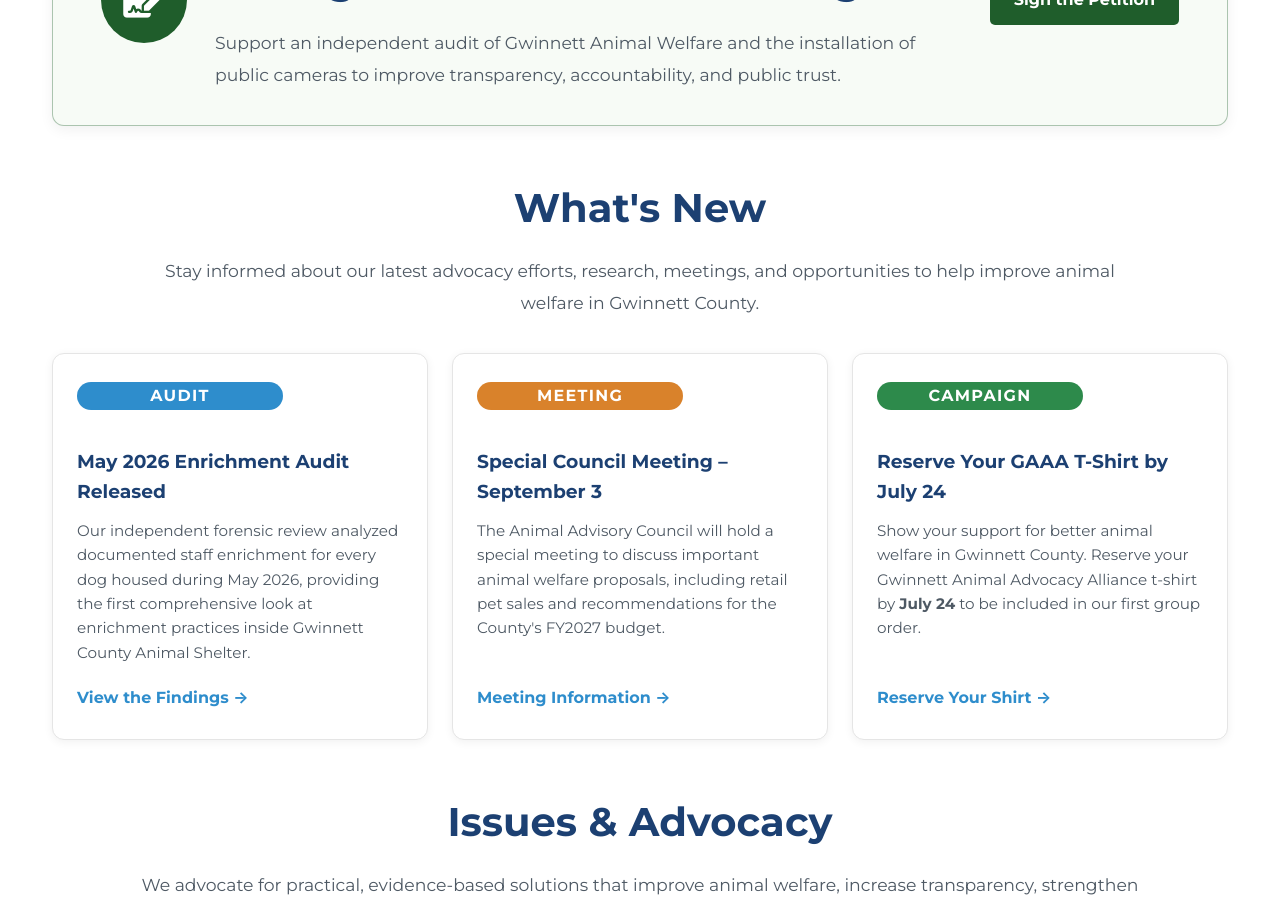
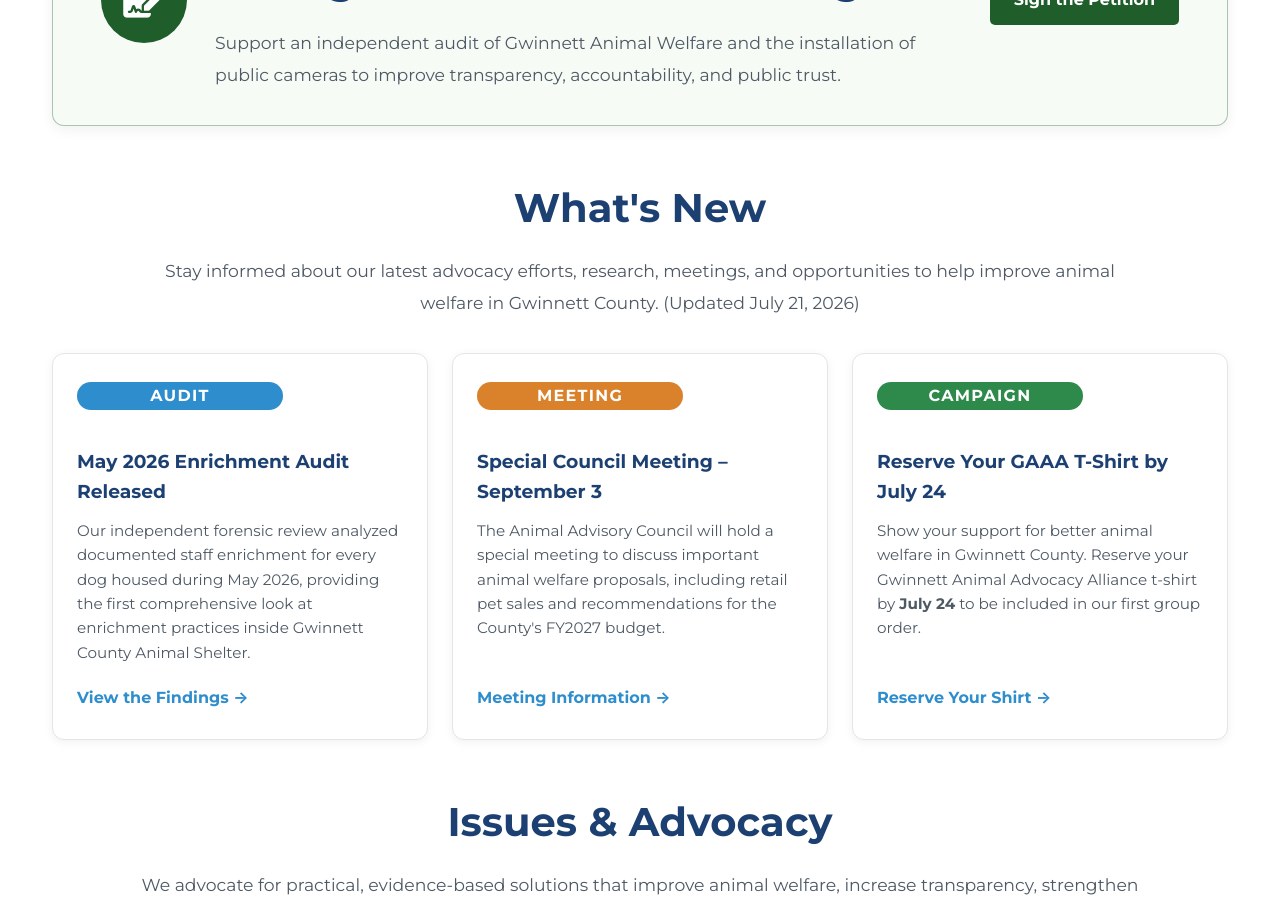
Before and after one commit to whitleybacon/gwinnett-animal-advocacy-alliance, a Jekyll site: the page built from index.html, in a window 1280 px wide and 900 px high, scrolled down 909 px. Built offline with Jekyll 4.4.1, drawn with Linux system fonts in a browser that asks for light colours.

Commit message:
Update index.html

```diff
--- a/index.html
+++ b/index.html
@@ -65,7 +65,7 @@ height="0" width="0" style="display:none;visibility:hidden"></iframe></noscript>
 
     <p class="section-intro">
         Stay informed about our latest advocacy efforts, research, meetings,
-        and opportunities to help improve animal welfare in Gwinnett County.
+        and opportunities to help improve animal welfare in Gwinnett County. (Updated July 21, 2026)
     </p>
 
     <div class="home-card-grid three-across-cards">
```
